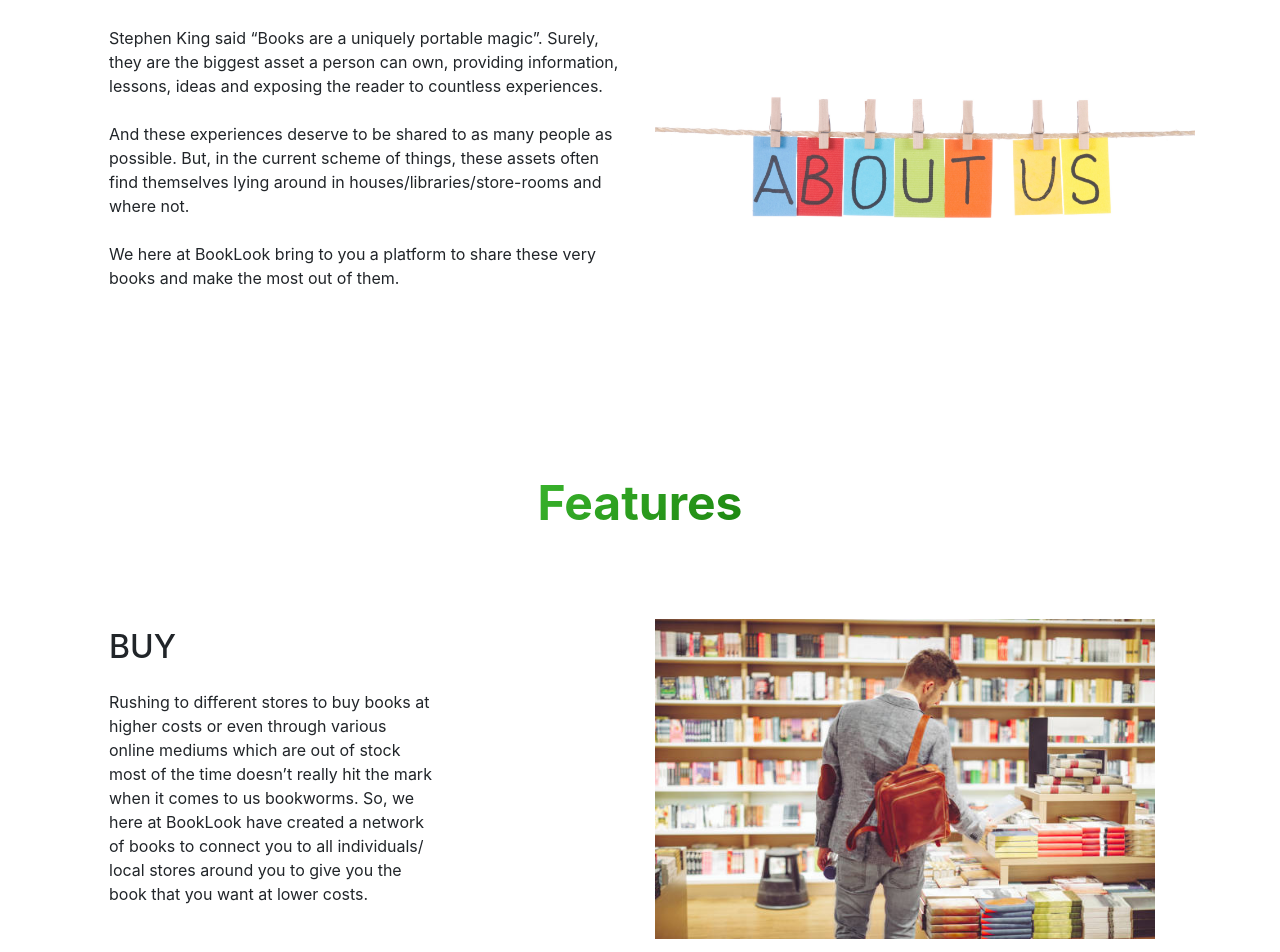
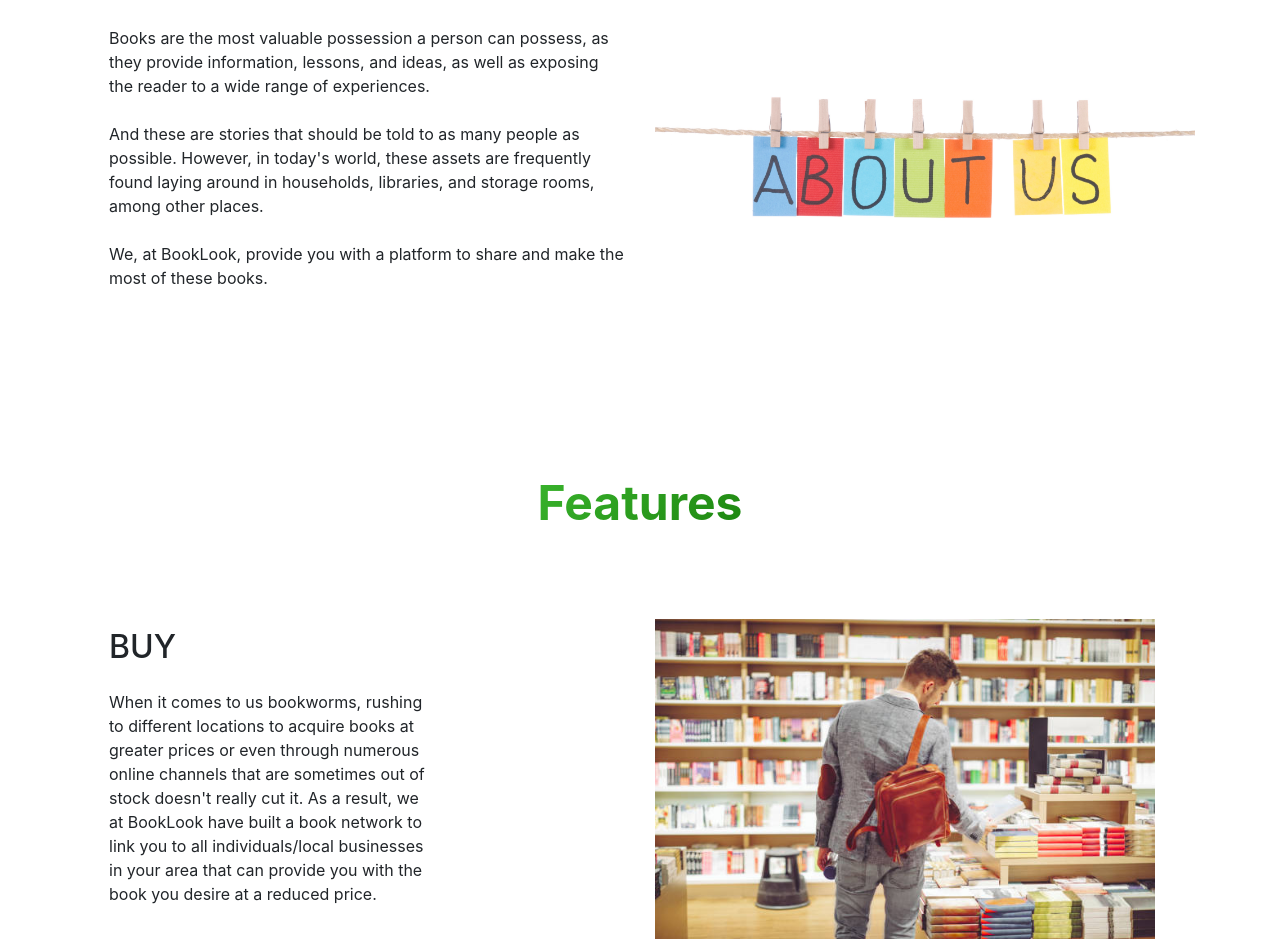
Before and after one commit to Helios613/BookLook, a plain HTML site: page index.html in a window 1280 px wide. Shown: the part 520-1472 px from the top of the page. Drawn offline with nearby package versions, Linux system fonts and the light colour scheme.

Commit message:
Update index.html

```diff
--- a/index.html
+++ b/index.html
@@ -46,15 +46,11 @@
         <div class="container">
           <div class="row align-items-center">
             <div class="col-md-6 mr-auto">
-              <p class="mb-4 ml-4">Stephen King said “Books are a uniquely portable magic”. Surely, they are the biggest
-                asset a person can own, providing information, lessons, ideas and exposing the reader to countless
-                experiences. </p>
-              <p class="mb-4 ml-4">And these experiences deserve to be shared to as many people as possible. But, in the
-                current scheme of things, these assets often find themselves lying around in
-                houses/libraries/store-rooms and where not. </p>
-              <p class="mb-4 ml-4">We here at BookLook bring to you a platform to share these very books and make the
-                most
-                out of them.</p>
+              <p class="mb-4 ml-4">Books are the most valuable possession a person can possess, as they provide information, lessons, and ideas, as well as
+                exposing the reader to a wide range of experiences. </p>
+              <p class="mb-4 ml-4">And these are stories that should be told to as many people as possible.
+                However, in today's world, these assets are frequently found laying around in households, libraries, and storage rooms, among other places.</p>
+              <p class="mb-4 ml-4">We, at BookLook, provide you with a platform to share and make the most of these books.</p>
             </div>
             <div class="col-md-6 aos-init aos-animate" data-aos="fade-left">
               <img src="assets/images/about.jpg" width=100%>
@@ -74,11 +70,9 @@
           <div class="row align-items-center">
             <div class="col-md-4 mr-auto">
               <h2 class="mb-4 ml-4">BUY</h2>
-              <p class="mb-4 ml-4">Rushing to different stores to buy books at higher costs or even through various
-                online mediums which are out of stock most of the time doesn’t really hit the mark when it comes to us
-                bookworms. So, we here at BookLook have
-                created a network of books to connect you to all individuals/ local stores around you to give
-                you the book that you want at lower costs.</p>
+              <p class="mb-4 ml-4">When it comes to us bookworms, rushing to different locations to acquire books at greater prices or even
+                through numerous online channels that are sometimes out of stock doesn't really cut it. As a result, we at BookLook have built
+                a book network to link you to all individuals/local businesses in your area that can provide you with the book you desire at a reduced price.</p>
             </div>
             <div class="col-md-6 aos-init aos-animate" data-aos="fade-left">
               <img src="./assets/images/buy.jpg" alt="Image" height="320" width="500">
@@ -106,11 +100,8 @@
           <div class="row align-items-center">
             <div class="col-md-4 mr-auto">
               <h2 class="mb-4 ml-4">LEND</h2>
-              <p class="mb-4 ml-4">Users will be allowed to lend books to other individuals and hence, also connect
-                those who
-                have similar tastes. They will be able to create a proper community and connect to more and more users.
-                Always better to share than
-                to store, right?
+              <p class="mb-4 ml-4">Users will be able to lend books to others, allowing them to interact with people who have similar interests.
+                They'll be able to build a proper community and connect with an increasing number of people.Isn't it always better to share than to save?
               </p>
             </div>
             <div class="col-md-6 aos-init aos-animate" data-aos="fade-left">
@@ -124,10 +115,8 @@
           <div class="row align-items-center">
             <div class="col-md-4 ml-auto order-md-2">
               <h2 class="mb-4">BORROW</h2>
-              <p class="mb-4">Information is available cheap nowadays, only if one knows where to mine for it. This
-                platform gives you the opportunity to get the books of your preference delivered to your doorstep at a
-                relatively very low cost. So go ahead
-                and learn all you want!
+              <p class="mb-4">Nowadays, information is inexpensive provided one knows where to look for it. This platform allows you to get
+                the books of your choice delivered to your home for a comparatively modest price. So go ahead and study as much as you'd like!
               </p>
             </div>
             <div class="col-md-6 aos-init aos-animate" data-aos="fade-right">
```
